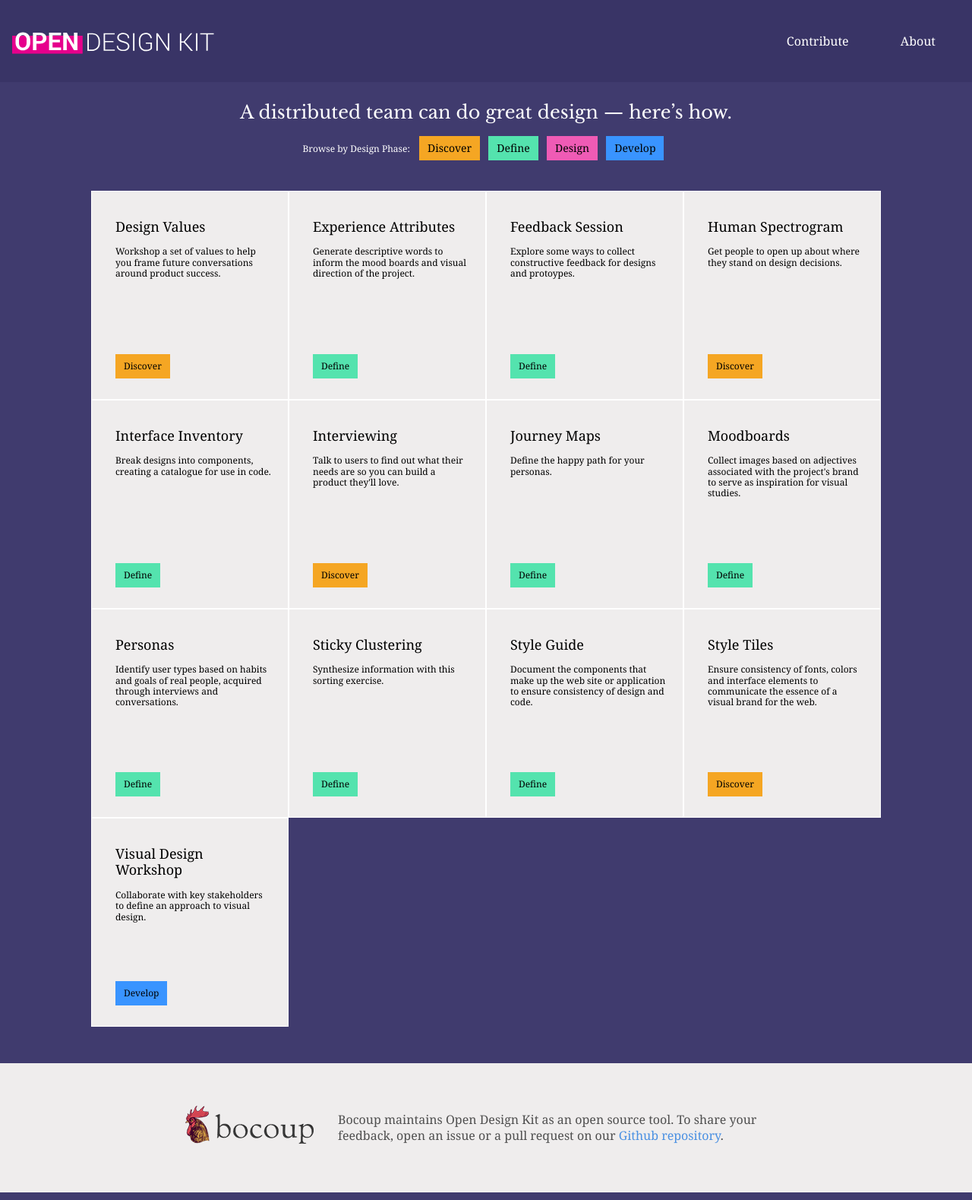
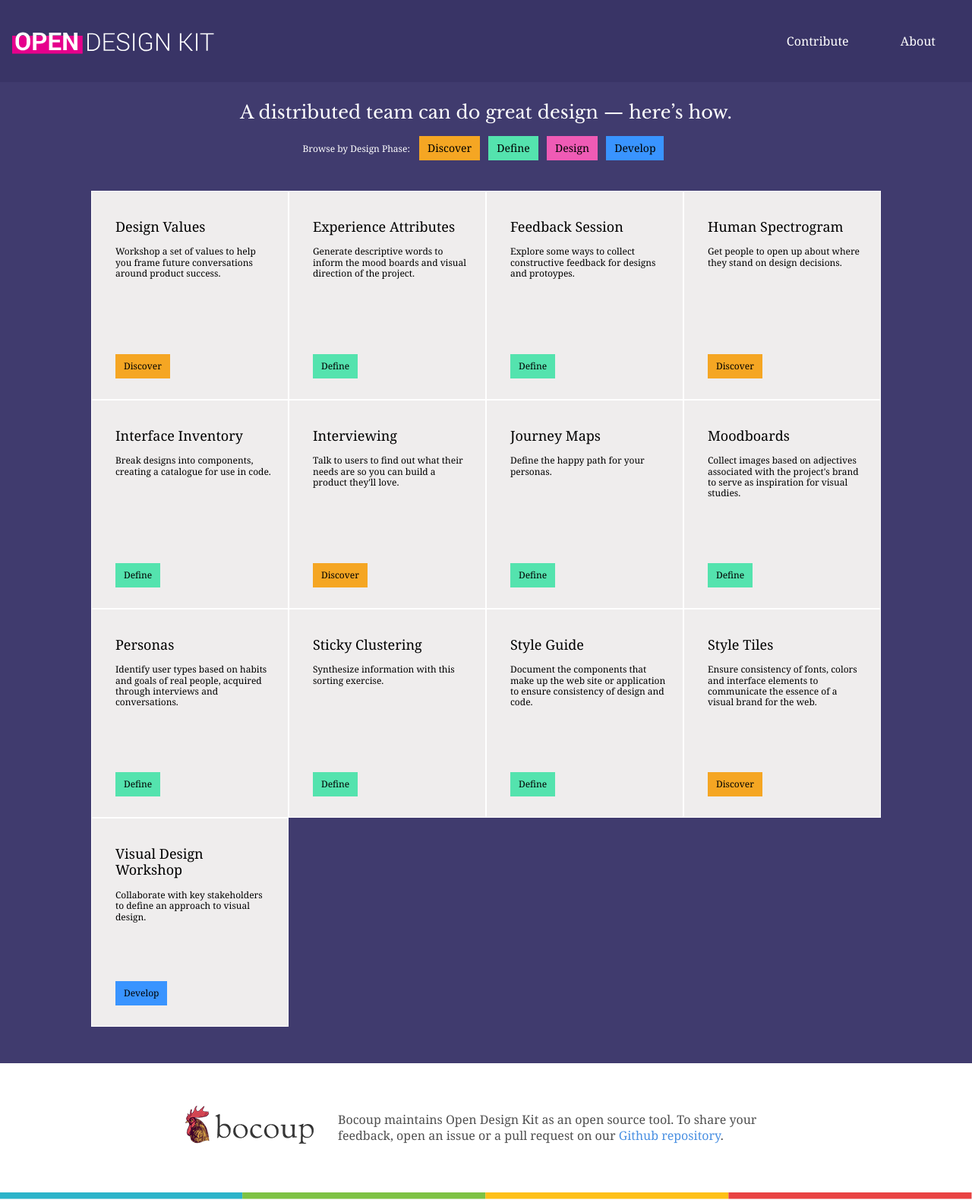
Before and after one commit to open-design-kit/opendesignkit, a Jekyll site: the page built from index.html, in a window 1280 px wide. Shown: the whole page at 76% size. Built offline with Jekyll 4.4.1, drawn with Linux system fonts in a browser that asks for light colours.

Commit message:
add border back to footer

```diff
--- a/css/styles.css
+++ b/css/styles.css
@@ -257,7 +257,13 @@ a:active.filter-button {
 /*-------------------------------*/
 
 footer {
-    background-color: #EFEDED;
+    background-color: #fff;
+    border: solid transparent;
+    border-width: 0 0 10px 0;
+    -webkit-border-image: url/img/rainbow-header.svg) 4 1 4 1 stretch;
+    -moz-border-image: url(/img/rainbow-header.svg) 4 1 4 1 stretch;
+    -o-border-image: url(/img/rainbow-header.svg) 4 1 4 1 stretch;
+    border-image: url(/img/rainbow-header.svg) 4 1 4 1 stretch;
     color: #4f4f4f;
     margin-top: 3rem;
 }
```
